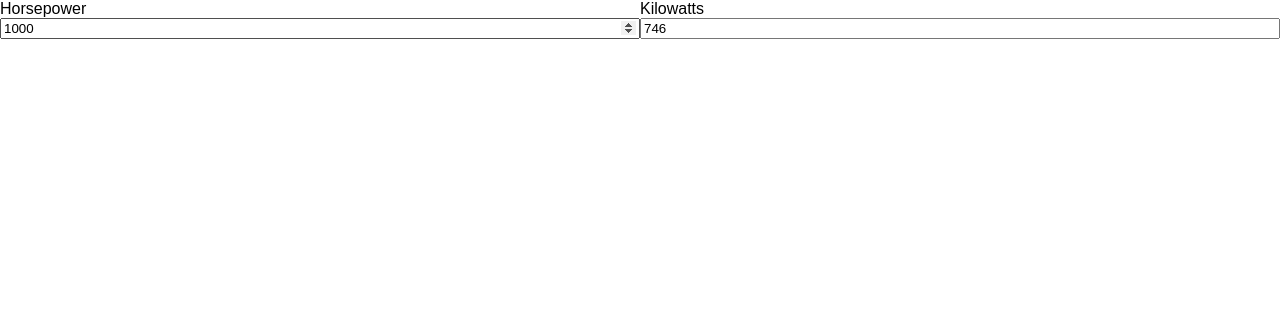
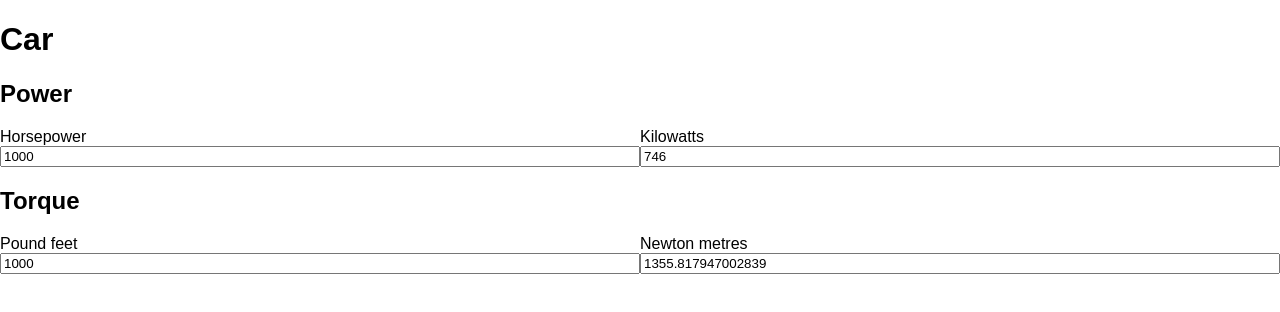
Before and after one commit to j-/car, a React app: page / in a window 1280 px wide. Shown: the top 312 px of the page. Built offline with nearby package versions, Linux system fonts and the light colour scheme; the HTML template or start-up script is replaced by a standard one.

Commit message:
Add torque converter

```diff
--- a/src/App.tsx
+++ b/src/App.tsx
@@ -1,9 +1,16 @@
 import * as React from 'react';
 import ConvertPower from './ConvertPower';
+import ConvertTorque from './ConvertTorque';
 
 const App: React.StatelessComponent = () => (
 	<div className="App">
+		<h1>Car</h1>
+
+		<h2>Power</h2>
 		<ConvertPower />
+
+		<h2>Torque</h2>
+		<ConvertTorque />
 	</div>
 );
 
--- /dev/null
+++ b/src/ConvertTorque.css
@@ -0,0 +1,14 @@
+.ConvertTorque {
+	display: flex;
+	flex-direction: row;
+}
+
+.ConvertTorque > div {
+	flex: 1;
+	display: flex;
+	flex-direction: column;
+}
+
+.ConvertTorque > div > br {
+	display: none;
+}
--- /dev/null
+++ b/src/ConvertTorque.tsx
@@ -0,0 +1,74 @@
+import * as React from 'react';
+import './ConvertTorque.css';
+
+interface State {
+	poundfeet: number | null;
+	newtonmetres: number | null;
+}
+
+const NM_TO_PF_RATIO = 0.73756215;
+const DEFAULT_PF = 1000;
+const DEFAULT_NM = DEFAULT_PF / NM_TO_PF_RATIO;
+
+export default class ConvertTorque extends React.Component<{}, State> {
+	state: State = {
+		poundfeet: DEFAULT_PF,
+		newtonmetres: DEFAULT_NM,
+	}
+
+	render () {
+		const { poundfeet, newtonmetres } = this.state;
+		return (
+			<form className="ConvertTorque" onSubmit={this.handleFormSubmit}>
+				<div>
+					<label htmlFor="ConvertTorque-poundfeet">Pound feet</label><br />
+					<input
+						id="ConvertTorque-poundfeet"
+						type="number"
+						value={poundfeet || ''}
+						onChange={this.handlePoundfeetChange}
+					/>
+				</div>
+				<div>
+					<label htmlFor="ConvertTorque-newtonmetres">Newton metres</label><br />
+					<input
+						id="ConvertTorque-newtonmetres"
+						type="number"
+						value={newtonmetres || ''}
+						onChange={this.handleNewtonmetresChange}
+					/>
+				</div>
+			</form>
+		)
+	}
+
+	private handleFormSubmit = (e: React.FormEvent<HTMLFormElement>) => {
+		e.preventDefault();
+	}
+
+	private handlePoundfeetChange = (e: React.ChangeEvent<HTMLInputElement>) => {
+		const poundfeet = Number(e.currentTarget.value);
+		const newtonmetres = this.poundfeetToNewtonmetres(poundfeet);
+		this.setState({
+			poundfeet,
+			newtonmetres,
+		});
+	}
+
+	private handleNewtonmetresChange = (e: React.ChangeEvent<HTMLInputElement>) => {
+		const newtonmetres = Number(e.currentTarget.value);
+		const poundfeet = this.newtonmetresToPoundfeet(newtonmetres);
+		this.setState({
+			poundfeet,
+			newtonmetres,
+		});
+	}
+
+	private poundfeetToNewtonmetres (poundfeet: number) {
+		return poundfeet / NM_TO_PF_RATIO;
+	}
+
+	private newtonmetresToPoundfeet (newtonmetres: number) {
+		return newtonmetres * NM_TO_PF_RATIO;
+	}
+}
```
